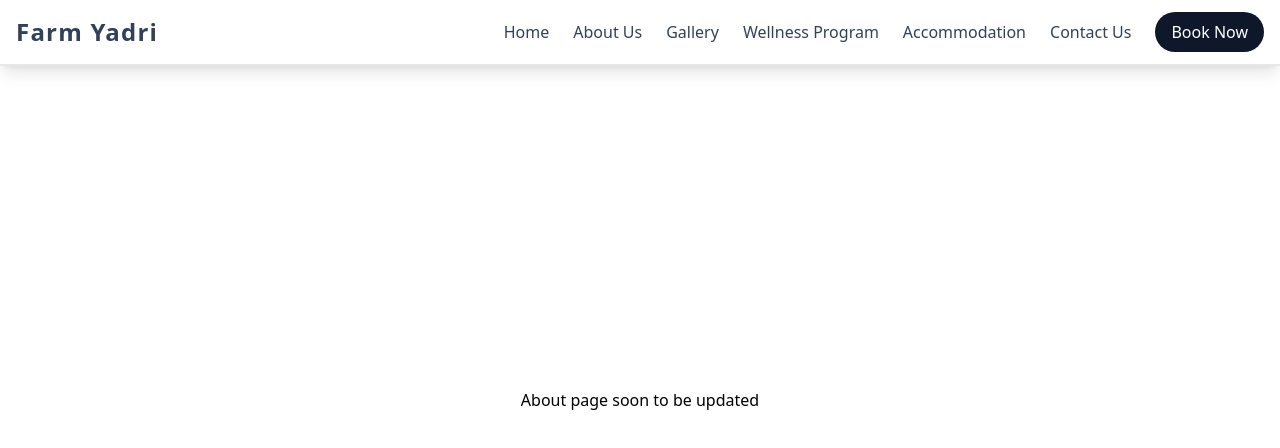
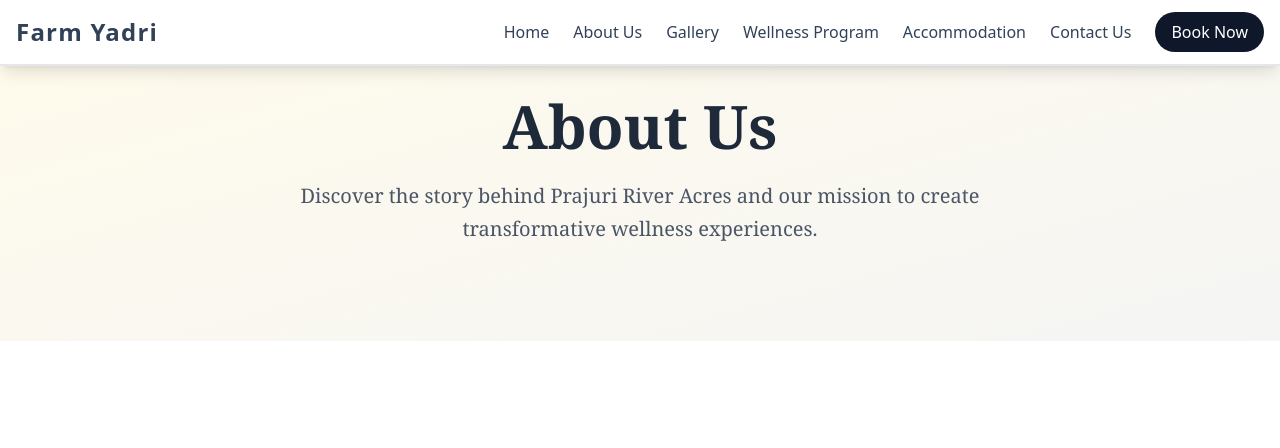
Before and after one commit to RikenMor001/Farmyadri, a React (Vite) app: page /about in a window 1280 px wide. Shown: the top 448 px of the page. Built offline with nearby package versions, Linux system fonts and the light colour scheme.

Commit message:
Update About.jsx

```diff
--- a/src/components/About.jsx
+++ b/src/components/About.jsx
@@ -1,6 +1,25 @@
+
+import { motion } from "framer-motion";
 
 export default function About(){
-    return <div className="flex justify-center items-center h-screen">
-        About page soon to be updated
-    </div>
+    return (
+        <div className="min-h-screen">
+            {/* About Us */}
+            <section className="container mx-auto px-4 md:py-24 bg-gradient-to-br from-amber-50 to-stone-100 py-16 font-serif">
+                <motion.div
+                    initial={{ opacity: 0, y: 20 }}
+                    animate={{ opacity: 1, y: 0 }}
+                    transition={{ duration: 0.6 }}
+                    className="max-w-4xl mx-auto text-center"
+                >
+                    <h1 className="text-4xl md:text-5xl lg:text-6xl font-bold text-gray-800 mb-6">
+                        About Us
+                    </h1>
+                    <p className="text-lg md:text-xl text-gray-600 leading-relaxed max-w-3xl mx-auto">
+                        Discover the story behind Prajuri River Acres and our mission to create transformative wellness experiences.
+                    </p>
+                </motion.div>
+            </section>
+        </div>
+    )
 }
```
